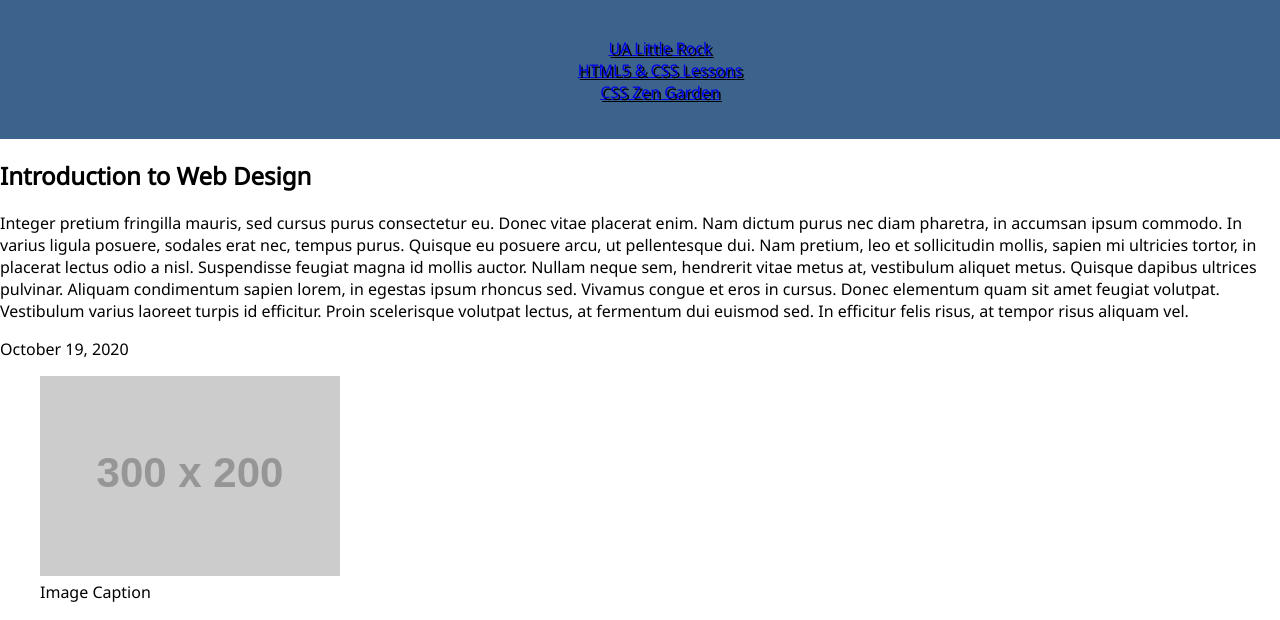
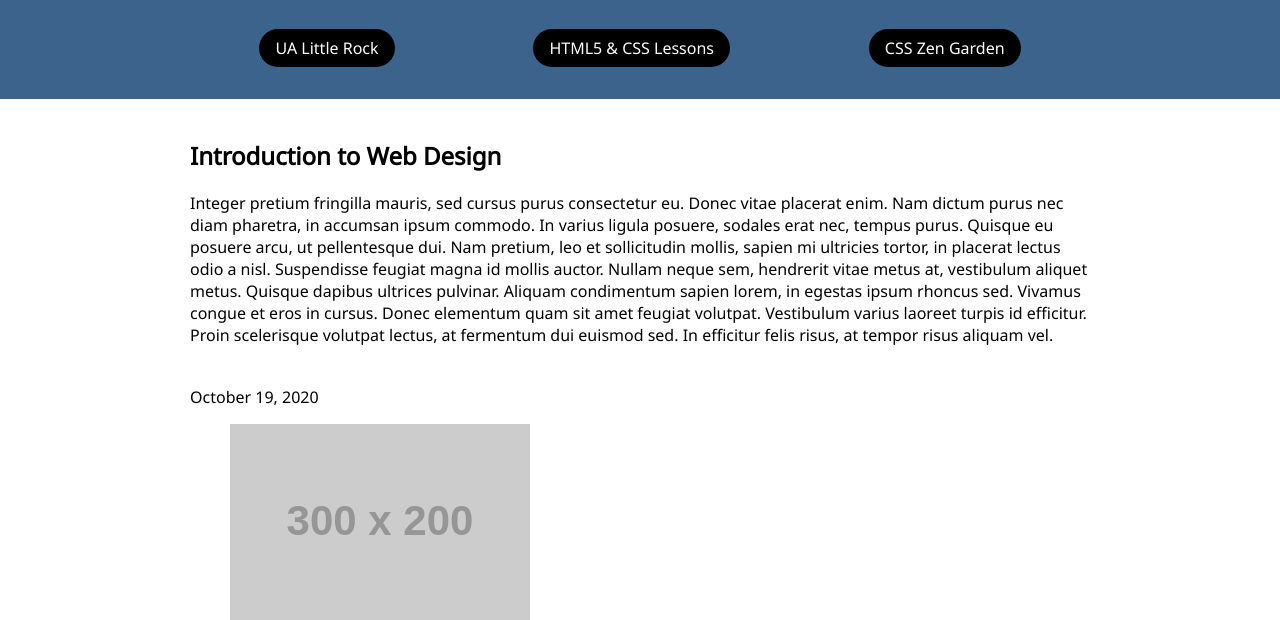
Before and after one commit to sarahvestal/ifsc-1310, a plain HTML site: page css demo/index.html in a window 1280 px wide. Shown: the part 176-796 px from the top of the page. Drawn offline with Linux system fonts and the light colour scheme; placeholder pictures from the web are drawn by us.

Commit message:
added content through 10/08 class

```diff
--- a/css demo/assets/css/style.css
+++ b/css demo/assets/css/style.css
@@ -11,9 +11,25 @@ html{
 
 /* ------------------Colors ------------------
 
+Adobe using 1895 Spring catalogue cover - roses and peonies
+
+#A60832  red
+#D95995  pink
+#F2AF5C  yellow
+#EAD0BE  white
+
+*/
+/* ------------------Utility Styles ------------------*/
+
+.container{
+    width:80vw;
+    margin: 40px auto;
+    max-width: 900px;
+}
 
 
-*/
+
+
 /* ------------------Global Styles ------------------*/
 
 body {
@@ -47,3 +63,41 @@ header.primary h2{
 header.primary nav li{
     list-style-type:none;
 }
+
+header.primary nav ul{
+    display:flex;
+    flex-direction:row;
+    justify-content:space-around;
+    padding:0;
+    max-width: 900px;
+    margin: 20px auto;
+}
+
+header.primary nav a:link, header.primary nav a:visited  {
+    color:white;
+    text-decoration: none;
+    background-color: #000000;
+    background-color: rgba 0,0,0,0.4;
+    padding: 8px 16px;
+    border-radius: 20px;
+    /* border: 5px solid #c0c0c0;*/
+    transition: 0.6s;
+}
+
+header.primary nav a:active, header.primary nav a:hover {
+   background-color: rgba 0,0,0,2.0;
+}
+
+/* ------------------Media Queries ------------------*/
+
+@media screen and (max-width:600px){
+
+header.primary nav ul{
+    flex-direction:column;
+    margin:0 auto;
+}
+header.primary nav ul li a {
+    display: block;
+}
+
+}
```
Also changed, not shown: assets/css/style.css (+8 -0 lines).
